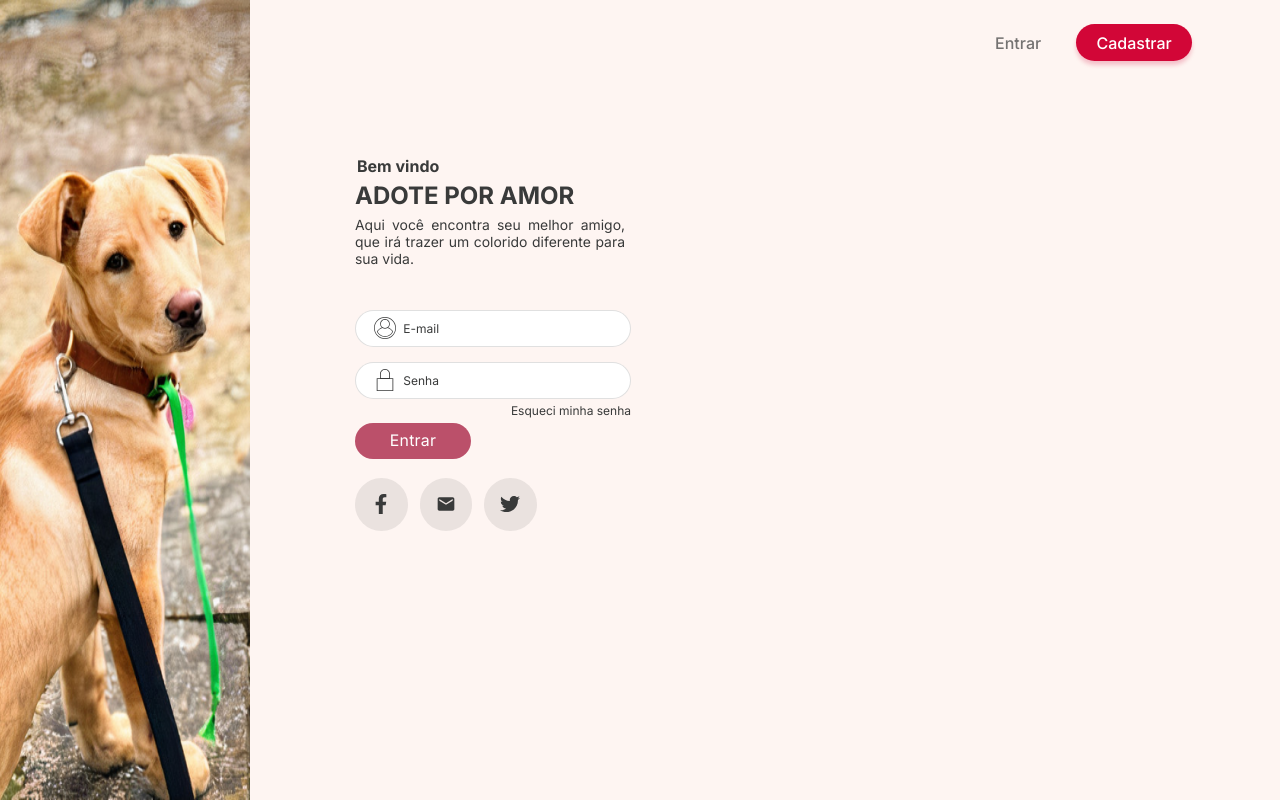
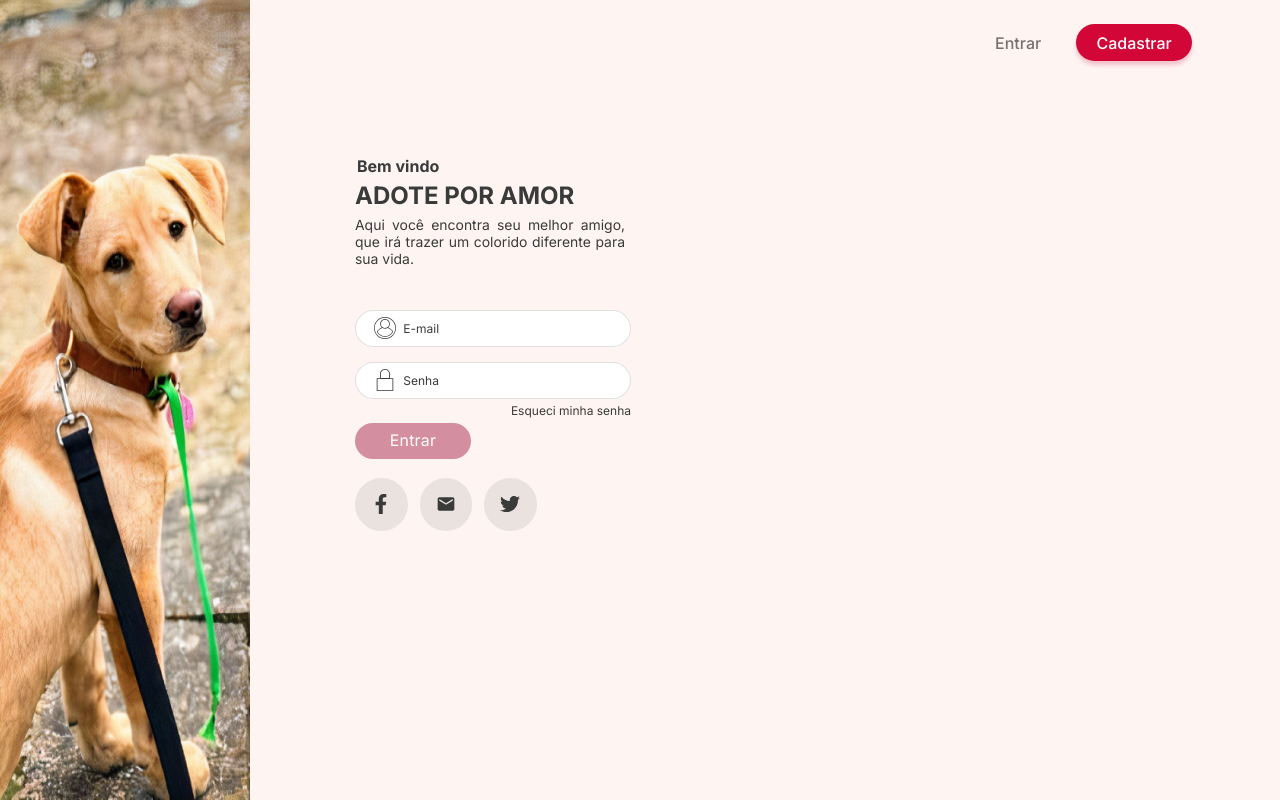
Before and after one commit to JoseMurilloc/MeAdoteS2, a React (Create React App) app in the folder web/: page /sign-in in a window 1280 px wide. Built offline with nearby package versions, Linux system fonts and the light colour scheme; the HTML template or start-up script is replaced by a standard one.

Commit message:
fix: button disabled how values empty

```diff
--- a/web/src/pages/SignIn/index.tsx
+++ b/web/src/pages/SignIn/index.tsx
@@ -52,7 +52,7 @@ const SignIn: React.FC = () => {
             handleSubmitForm(values)
           }
         >
-          {({ errors, touched }) => (
+          {({ errors, touched, values }) => (
 
             <Form>
               <legend>Bem vindo</legend>
@@ -100,7 +100,12 @@ const SignIn: React.FC = () => {
                 </div>
               </Link>
 
-              <button type="submit">Entrar</button>
+              <button
+                type="submit"
+                disabled={!values.email || !values.password}
+              >
+                Entrar
+              </button>
 
               <div className="socialContainer">
                 <div>
--- a/web/src/pages/SignIn/styles.ts
+++ b/web/src/pages/SignIn/styles.ts
@@ -89,6 +89,11 @@ export const ContainerContent = styled.div`
 
       color: #FFFFFF;
       margin-bottom: 1.66rem;
+
+      &[disabled] {
+        background: #D38E9F;
+        cursor: default;
+      }
     }
 
     div.socialContainer {
```
